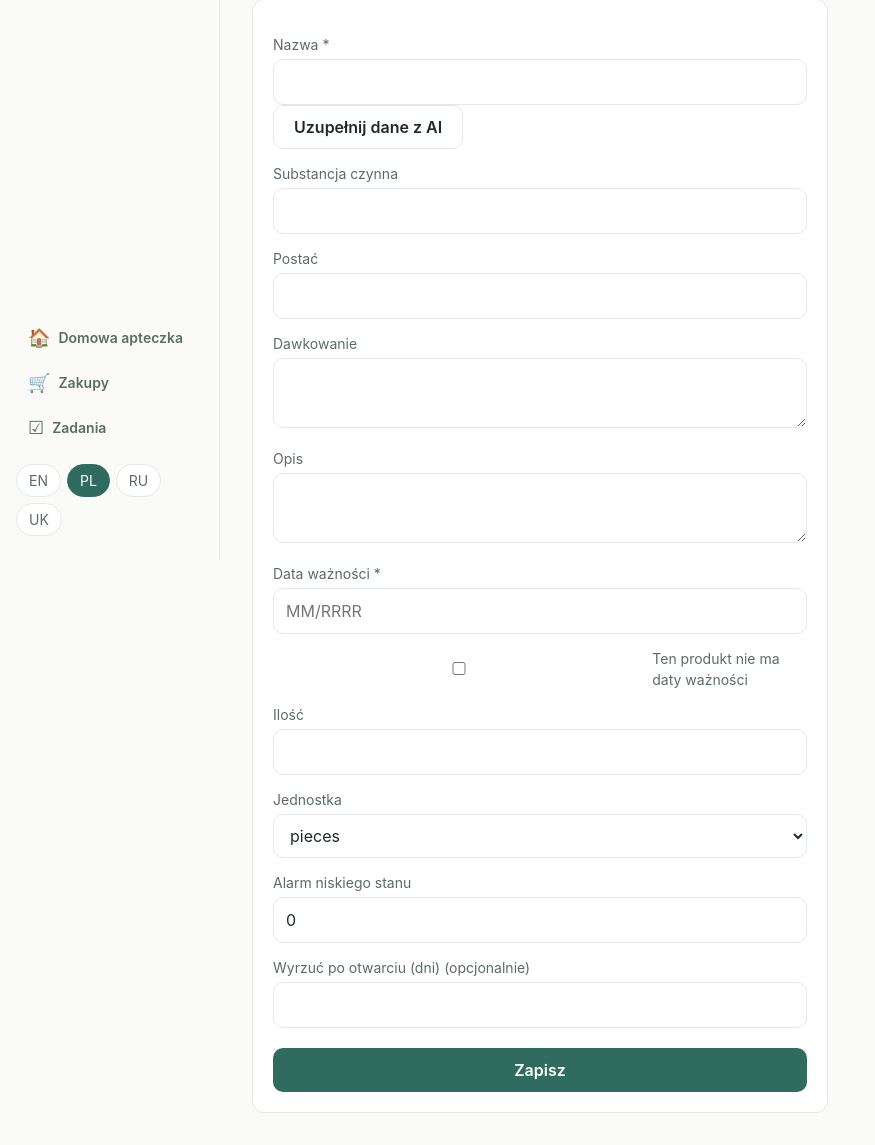
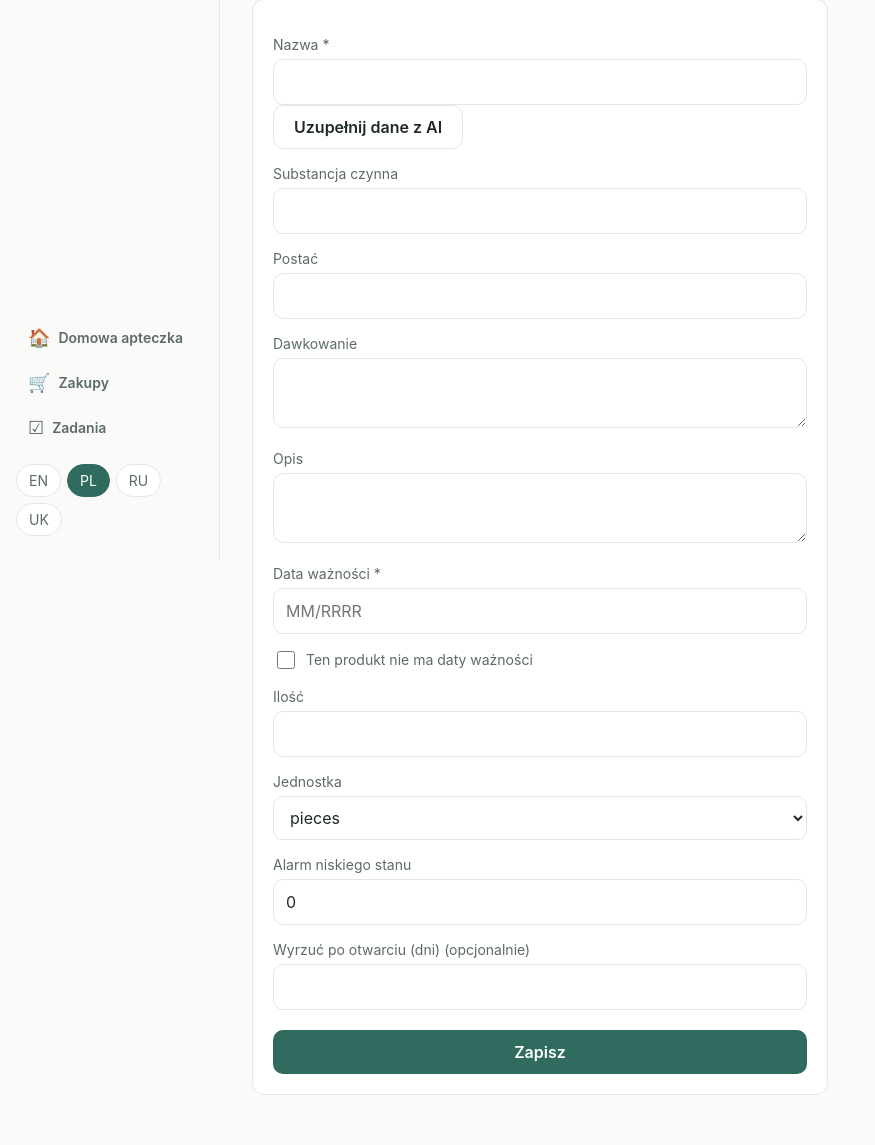
Before and after one commit to HKudria/home-hub, a FastAPI app: page /add in a window 1280 px wide. Shown: the part 240-1385 px from the top of the page, without its empty margins (0-875 px from the left). After the commit the page ends 1335 px from the top, so only its background shows below. Run offline with FastAPI, Linux system fonts and the light colour scheme.

Commit message:
fix: accept comma in short expiry; checkbox alignment

```diff
--- a/app/web/routes.py
+++ b/app/web/routes.py
@@ -100,7 +100,7 @@ def _parse_expiry(raw: str) -> str | None:
             return raw
         except ValueError:
             return None
-    m = re.fullmatch(r"(\d{1,2})[./](\d{4})", raw)  # MM/YYYY or MM.YYYY
+    m = re.fullmatch(r"(\d{1,2})[.,/](\d{4})", raw)  # MM/YYYY, MM.YYYY or MM,YYYY
     if m:
         month, year = int(m[1]), int(m[2])
     else:
--- a/app/web/static/style.css
+++ b/app/web/static/style.css
@@ -353,10 +353,18 @@ input:focus-visible, select:focus-visible, textarea:focus-visible {
 }
 .add-form label.check-line {
   display: flex;
+  justify-content: flex-start;
   align-items: center;
   gap: 8px;
   font-size: 14px;
   color: var(--muted);
+}
+.add-form label.check-line input[type="checkbox"] {
+  width: auto;
+  flex: 0 0 auto;
+  width: 18px;
+  height: 18px;
+  accent-color: var(--pine);
 }
 .add-form input.error, .add-form input.error:focus-visible {
   border-color: var(--berry);
--- a/app/web/templates/base.html
+++ b/app/web/templates/base.html
@@ -4,7 +4,7 @@
   <meta charset="utf-8">
   <meta name="viewport" content="width=device-width, initial-scale=1">
   <title>{{ T('app_name') }}</title>
-  <link rel="stylesheet" href="/static/style.css?v=20261010a">
+  <link rel="stylesheet" href="/static/style.css?v=20261010b">
 </head>
 <body>
 {% set nav_path = request.url.path if request is defined else '' %}
```
